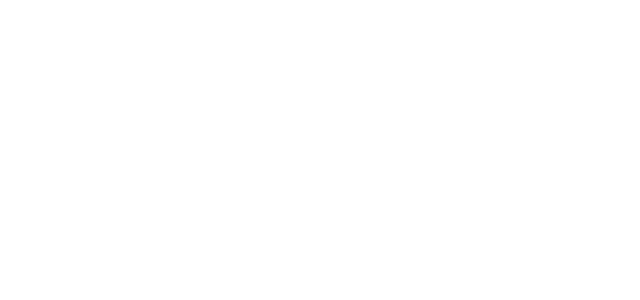
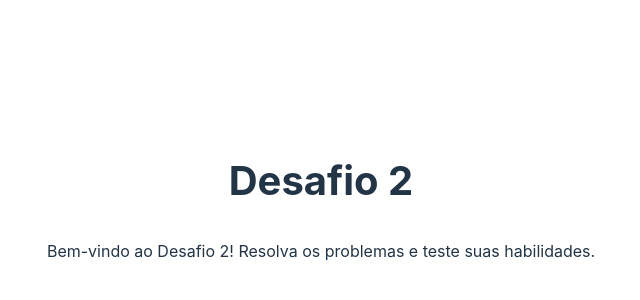
Before and after one commit to Paduan/Cyber-Rats, a React (Vite) app in the folder cyber-rats/: page /desafio2 in a window 1280 px wide. Before the commit this address had no page. Shown: the part 198-498 px from the top of the page, without its empty margins (319-959 px from the left). Built offline with nearby package versions, Linux system fonts and the light colour scheme.

Commit message:
modified:   cyber-rats/src/App.jsx 	new file:   cyber-rats/src/Desafio2.jsx 	modified:   cyber-rats/src/Home.jsx

```diff
--- a/cyber-rats/src/App.jsx
+++ b/cyber-rats/src/App.jsx
@@ -1,8 +1,9 @@
 // src/App.jsx
 import React from 'react';
 import { BrowserRouter as Router, Routes, Route } from 'react-router-dom';
-import Home from "./Home"; // Assuming Home.jsx is in the same directory
-import Desafio from "./Desafio"; // Assuming Desafio.jsx is in the same directory
+import Home from "./Home";
+import Desafio from "./Desafio";
+import Desafio2 from "./Desafio2"; // Importando Desafio2
 
 function App() {
   return (
@@ -10,6 +11,7 @@
       <Routes>
         <Route path="/" element={<Home />} />
         <Route path="/desafio" element={<Desafio />} />
+        <Route path="/desafio2" element={<Desafio2 />} /> {/* Nova rota */}
       </Routes>
     </Router>
   );
--- /dev/null
+++ b/cyber-rats/src/Desafio2.jsx
@@ -0,0 +1,13 @@
+// src/Desafio2.jsx
+import React from 'react';
+
+function Desafio2() {
+  return (
+    <div className="container">
+      <h2>Desafio 2</h2>
+      <p>Bem-vindo ao Desafio 2! Resolva os problemas e teste suas habilidades.</p>
+    </div>
+  );
+}
+
+export default Desafio2;
--- a/cyber-rats/src/Home.jsx
+++ b/cyber-rats/src/Home.jsx
@@ -8,7 +8,10 @@
       <h2>Desafios do CyberRats</h2>
       <p>Clique no botão abaixo para acessar os desafios:</p>
       <Link to="/desafio">
-        <button className="button-custom"> Desafio 1</button>
+        <button className="button-custom">Desafio 1</button>
+      </Link>
+      <Link to="/desafio2">
+        <button className="button-custom">Desafio 2</button>
       </Link>
     </div>
   );
```
